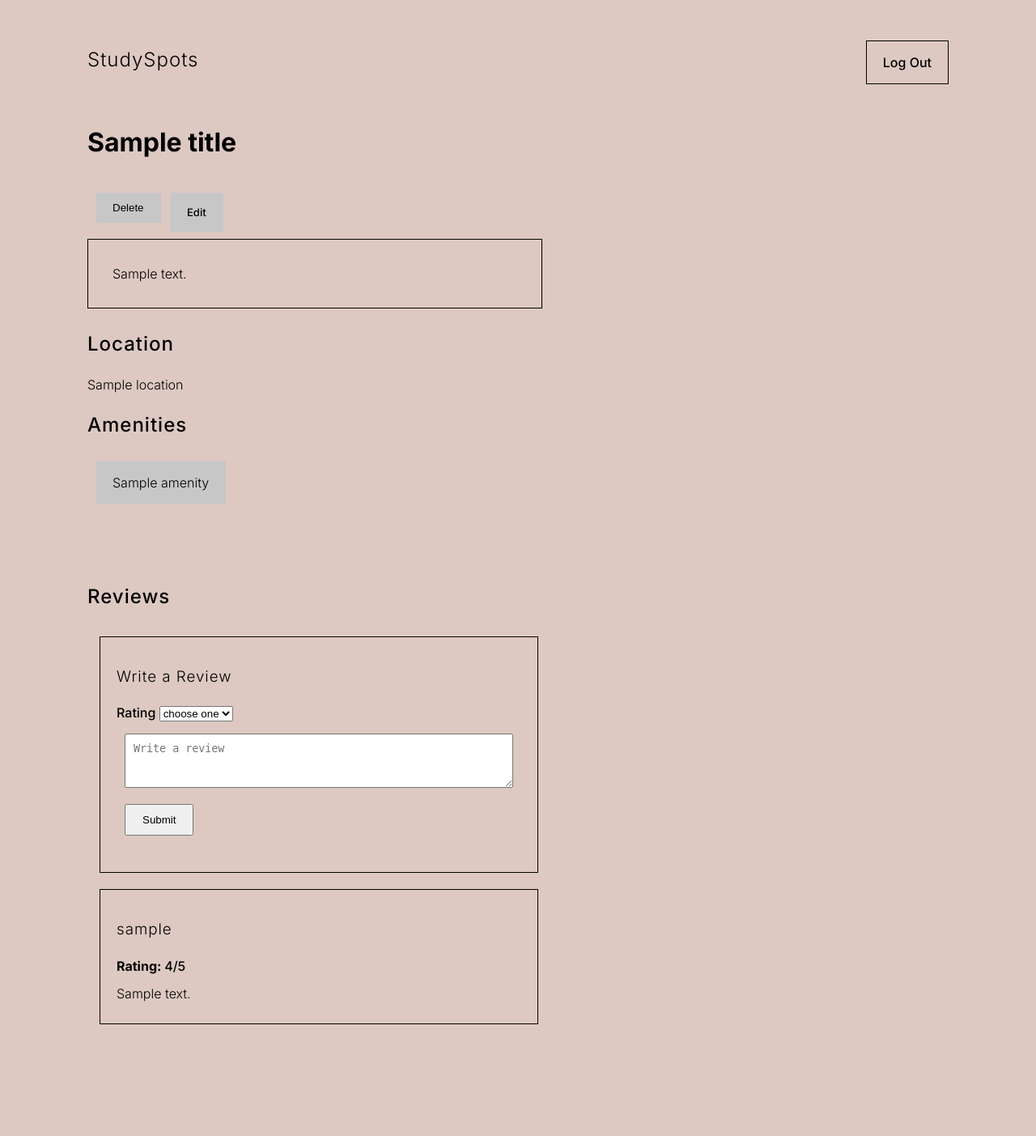
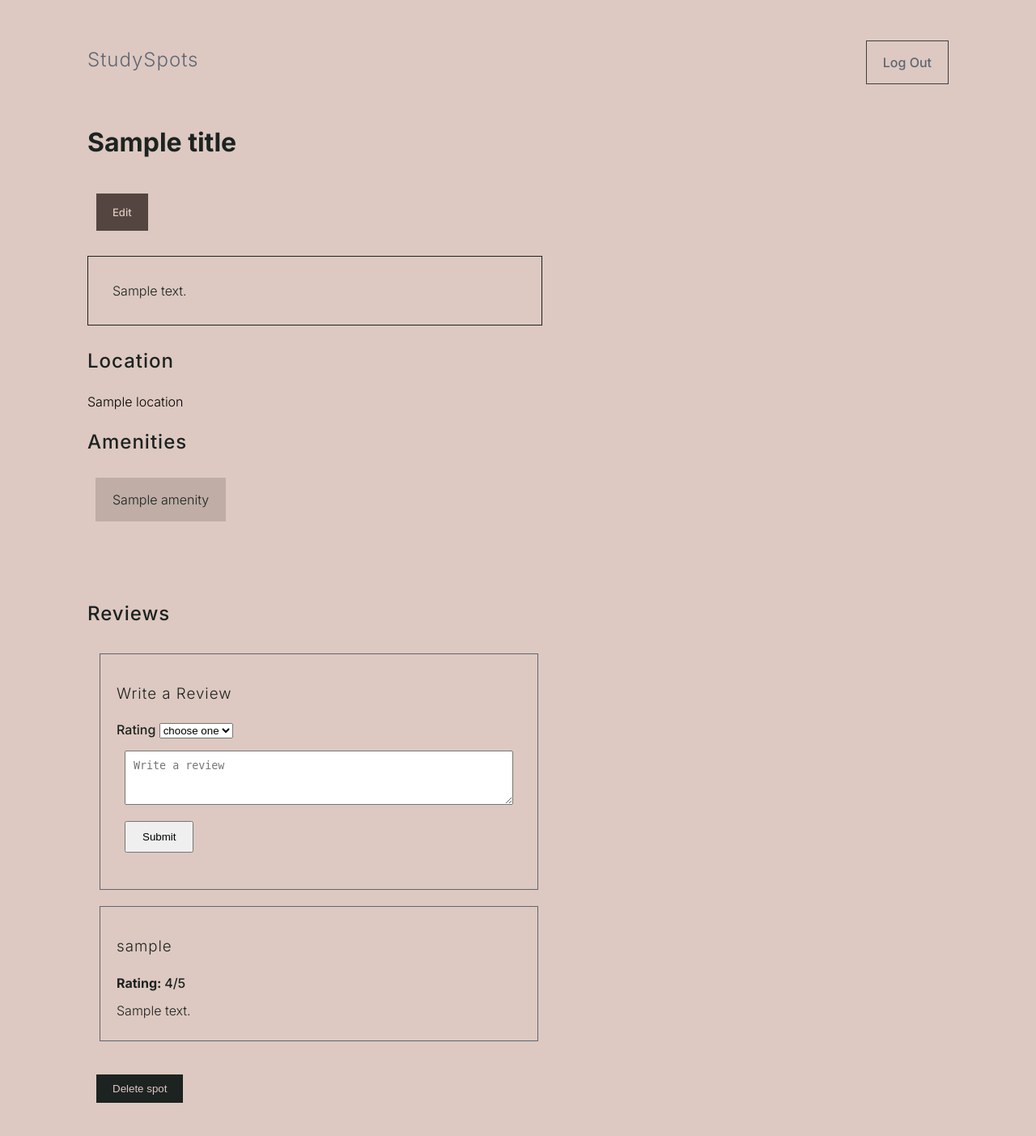
Before and after one commit to Wellesley-Study-Spots/StudySpots, a Flask app: template templates/spot.html in a window 1280 px wide. Shown: the whole page at 81% size. Before the commit the page ends 1265 px from the top, so only its background shows below. Run offline with Flask 2, Linux system fonts and the light colour scheme; the template is opened without the code that fills it: most values are stand-ins (such as "Sample title", 1, 10 or a date in 2020).

Commit message:
style changes and accessibility

```diff
--- a/static/style.css
+++ b/static/style.css
@@ -2,7 +2,7 @@
 */
 
 HTML {
-    --color-header: #00000;  /* color for H1-H6 and others. was deepskyblue but poor contrast. */
+    --color-header: #1C2321;  /* color for H1-H6 and others. was deepskyblue but poor contrast. */
     --color-hilite: #00000;  /* was red, but this avoids WAVE contrast errors */
     --color-focus: #00000;
     /* --font-family: Verdana; */
@@ -16,6 +16,16 @@ HTML {
 #messages {
     color: var(--color-hilite);
     font-style: italic;
+}
+
+.flex-kind{
+    display:flex;
+
+}
+
+.kind-row{
+    margin:5px;
+
 }
 
 .main {
@@ -52,10 +62,10 @@ h3.recent-space {
 }
 
 .main_redirect {
-    color: black;
+    color: #3b3f47;
     margin: 20px 50px;
     padding: 10px 20px;
-    border: 1px solid #000000;
+    border: 1px solid #3b3f47;
     box-sizing: border-box;
     text-decoration: none;
     transition-property: background-color;
@@ -64,7 +74,7 @@ h3.recent-space {
 }
 
 a:hover {
-    background-color: #a6a6a6;
+    background-color: #E4DFDA;
   }
 
 p {
@@ -83,8 +93,8 @@ input {
 
 .submit {
     margin-top: 20px;
-    background-color: #c7c7c7;
-    border: 1px solid #c7c7c7;
+    background-color: #1C2321;
+    border: 1px solid #DDC9C1;
     text-shadow: none;
     transition-property: background-color;
     transition-duration: .3s;
@@ -92,7 +102,7 @@ input {
 }
 
 .submit:hover {
-    background-color: #a6a6a6
+    background-color: #5E6572
 }
 
 textarea {
@@ -140,7 +150,7 @@ div, label {
 .search-container-form{
     margin: auto;
     max-width: 700px;
-    display: flex;
+
 }
 
 .search-container-input{
@@ -158,8 +168,8 @@ div, label {
     float: left;
     width: 20%;
     padding: 10px;
-    background: grey;
-    color: white;
+    background: #F2C47B;
+    color: #333734;
     font-size: 17px;
     border: 1px solid grey;
       border-left-color: grey;
@@ -171,6 +181,8 @@ div, label {
 
 .addspot {
     margin: 30px auto 0px;
+    background-color:#3b3f47 !important;
+    color: #DDC9C1 !important;
 }
 
 .flex-container {
@@ -186,36 +198,45 @@ div, label {
     /* border: border-box; */
     border: 2px solid transparent;
     padding: 10px;
-    background-color: #a6a6a6;
+    background-color: #bfada6;
     flex: 1 1 0px;
 }
 
 .spot:hover{
     /* background-color: white; */
-    border: 2px solid black;
-    color: black;
+    border: 2px solid transparent;
+    color:#1C3360;
 }
 
 a:link {
     font-style: normal;
     text-decoration: none;
-    color: black;
+    color:#5E6572;
+}
+
+.light-text{
+    color: #DDC9C1;
+}
+
+.flex-button-container{
+    display: flex;
+    align-items: center;
 }
 
 #edit {
-    position: absolute;
-    background-color: #c7c7c7;
-    border: 1px solid #c7c7c7;
+    background-color: #544541;
+    border: 1px solid #DDC9C1;
     margin: 20px 0px 10px 10px;
     padding: 10px 20px;
-    left: 200px;
     font-size: 13px;
     max-height: 37.5;
+    color: #DDC9C1;
 }
 
 #edit:hover {
-    border: 2px solid black;
-    color: black;
+    background-color: #5E6572;
+    border: 2px solid#DDC9C1;
+    color:#DDC9C1;
 }
 
 a:visited {
@@ -234,6 +255,7 @@ a:hover {
     transition-property: color;
     transition-duration: .3s;
     transition-delay: 0s;
+    color: #1C2321;
 }
 /* .name:hover{
     color: grey;
@@ -242,6 +264,7 @@ a:hover {
     font-size: 18px;
     font-weight: lighter;
     margin-top: 6px;
+    color: #3b3f47;
 }
 
 .recent-space{
@@ -296,7 +319,7 @@ a:hover {
 }
 
 .spot_description{
-    border: 1px solid black;
+    border: 1px solid #1C2321;
     max-width: 500px;
     padding: 0px 30px;
     margin-top:10px;
@@ -305,6 +328,7 @@ a:hover {
 }
 .spot_description_p{
     text-align: left;
+    color: #1C2321;
 }
 
 .spot_amenities{
@@ -324,19 +348,20 @@ a:hover {
 }
 
 .review-form{
-    border: 1px solid black;
+    border: 1px solid #5E6572;
     padding: 20px;
     max-width: 500px;
     margin: 15px;
     height: 250px;
     line-height: 2;
+    color:#1C2321;
 }
 .review-container-button{
     margin-right: 100px;
 }
 
 .reviews-container{
-    border: 1px solid black;
+    border: 1px solid #5E6572;
     padding: 20px;
     margin: 15px;
     max-width: 500px;
@@ -345,20 +370,23 @@ a:hover {
 }
 
 p.spot_amenities_p {
-    background-color: #c7c7c7;
-    border: 1px solid #c7c7c7;
+    background-color: #bfada6;
+    border: 1px solid #bfada6;
     margin: 10px;
     padding: 10px 20px;
+    color: #1C2321
 }
 
 .review-row{
     margin-top: 5px;
     margin-bottom: 5px;
     line-height: 1.5;
+    color: #1C2321;
 }
 
 .review-comment {
     margin-top:10px;
     font-weight: lighter;
     line-height: 1.5;
+    color: #1C2321;
 }
--- a/templates/base.html
+++ b/templates/base.html
@@ -37,12 +37,25 @@
   <h3>Find and review on/off campus study spots</h3>
   <div class="search-container">
       <form class="search-container-form" action="{{url_for('search')}}">
-      <label for="kind"></label>
-      <select name="kind" id = "kind" required>
-          <option value="" disabled selected value>choose one</option>
-          <option value="location">location</option>
-          <option value="name">name</option>
+        <label for="kind">
+          <div class="flex-kind">
+
+          <div class="kind-row">kind</div>
+
+          <div class="kind-row">
+              <select name="kind" id = "kind" required>
+              <option value="" disabled selected value>
+              choose one
+              </option>
+              <option value="location">location</option>
+              <option value="name">name</option>
+            </div>
+
+        </div>
       </select>
+    </label>
+
+    </div>
         <input class = "search-container-input" type="text" placeholder="Search.." name="search" required>
         <button class = "search-container-button" type="submit">Submit</button>
       </form>
--- a/templates/homepage.html
+++ b/templates/homepage.html
@@ -4,7 +4,7 @@
 {% block main_content %}
     <div class = "main homepage">
         <!-- just a placeholder for now, will discuss placement in future iterations -->
-        <a class = "main_redirect addspot" href="{{url_for('addspot')}}">Add Spot</a>
+        <a class = "main_redirect addspot" href="{{url_for('addspot')}}">Add a Spot</a>
         <h3 class="recent-space">Recently Added Spots</h3>
         <div class="flex-container">
         {% for s in spots %}
--- a/templates/spot.html
+++ b/templates/spot.html
@@ -8,13 +8,9 @@
 <div class='addspot_margins'>
     <h1>{{title}}</h1>
 
-    <a id="edit" href="{{url_for('edit_spot', sid = sid)}}"> Edit</a>
-
-
-
-    <form action = "{{url_for('delete_spot', sid = sid)}}" method = "POST">
-        <input class = "submit" type = "submit" name = "submit" value = "Delete">
-    </form>
+    <div class="flex-button-container">
+    <a id="edit" class="flex-button-row" href="{{url_for('edit_spot', sid = sid)}}"> Edit</a>
+    </div>
 
     <div class="spot-container">
 
@@ -77,6 +73,9 @@
             {% endfor %}
         </div>
       {% endif %}
+      <form action = "{{url_for('delete_spot', sid = sid)}}" method = "POST">
+        <input class = "submit light-text flex-button-row" type = "submit" name = "submit" value = "Delete spot">
+    </form>
 </div>
 
 {% endblock %}
```
